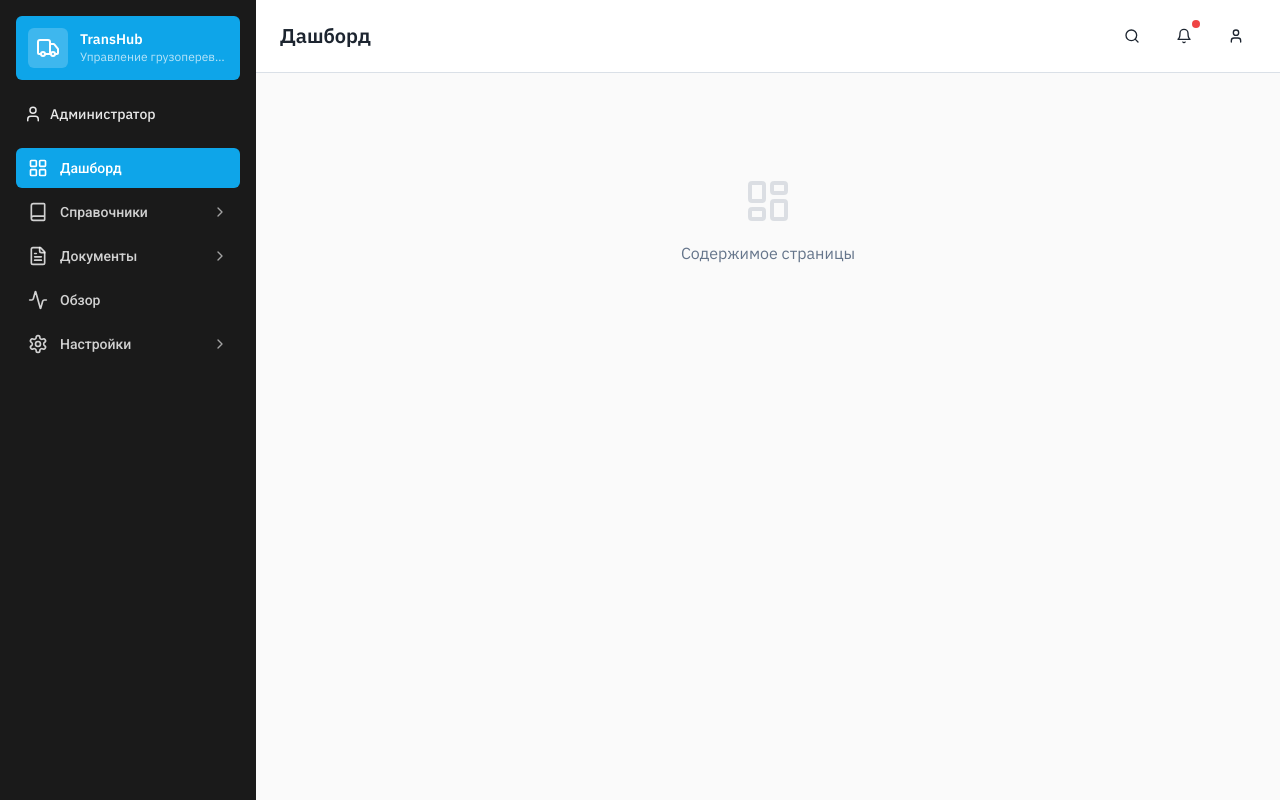
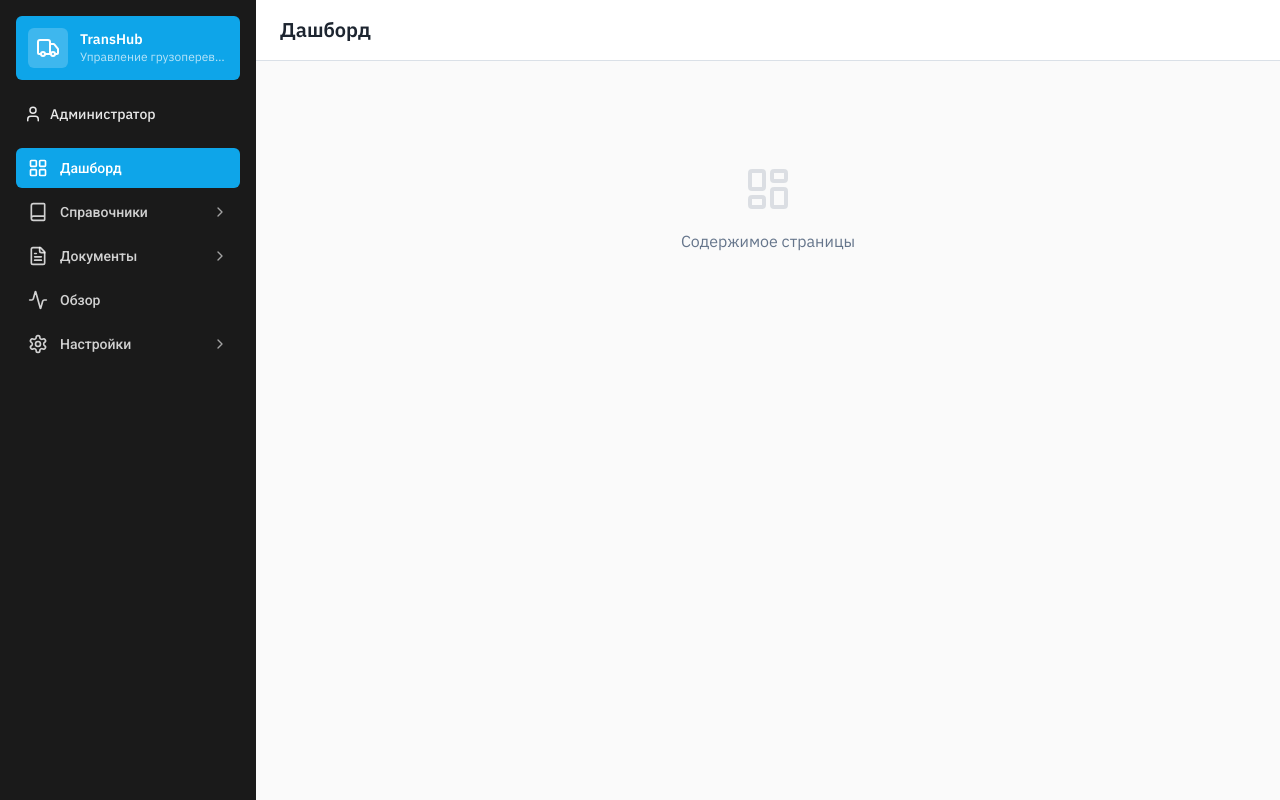
Before and after one commit to pr-poehali-dev/multiport-transport-network, a React (Vite) app: page / in a window 1280 px wide. Built offline with nearby package versions, Linux system fonts and the light colour scheme.

Commit message:
Удалены лупа, колокол и профиль

```diff
--- a/src/pages/Index.tsx
+++ b/src/pages/Index.tsx
@@ -221,21 +221,7 @@ function Index() {
       <main className="flex-1 flex flex-col">
         <header className="bg-white border-b border-border px-6 py-4">
           <div className="flex items-center justify-between">
-            <div className="flex items-center gap-4">
-              <h1 className="text-xl font-semibold text-foreground">Дашборд</h1>
-            </div>
-            <div className="flex items-center gap-3">
-              <Button variant="ghost" size="icon">
-                <Icon name="Search" size={20} />
-              </Button>
-              <Button variant="ghost" size="icon" className="relative">
-                <Icon name="Bell" size={20} />
-                <span className="absolute top-1 right-1 w-2 h-2 bg-red-500 rounded-full"></span>
-              </Button>
-              <Button variant="ghost" size="icon">
-                <Icon name="User" size={20} />
-              </Button>
-            </div>
+            <h1 className="text-xl font-semibold text-foreground">Дашборд</h1>
           </div>
         </header>
 
```
